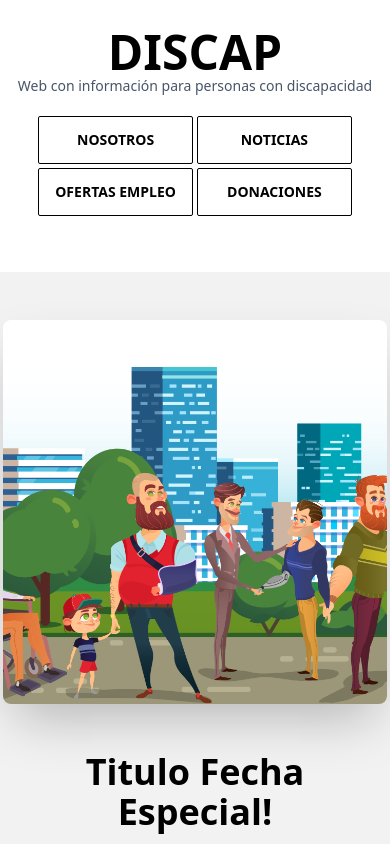
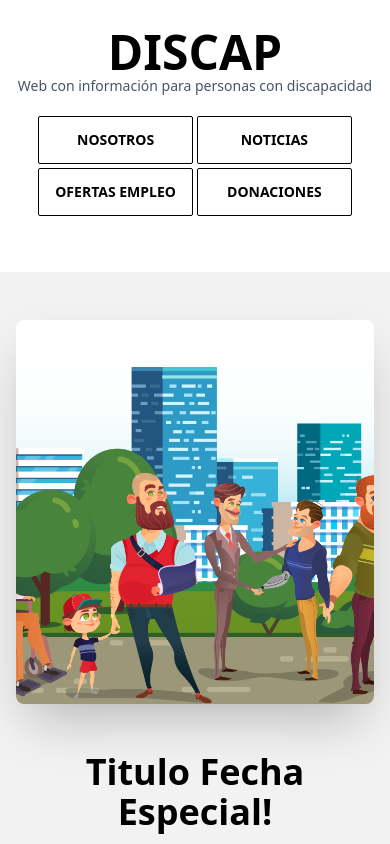
Before and after one commit to millerarocha/discap2023, a React (Vite) app: page / in a window 390 px wide. Shown: the top 844 px of the page. Built offline with nearby package versions, Linux system fonts and the light colour scheme.

Commit message:
fix/hero-image-responsive

```diff
--- a/src/Routes/Main/Landing/Hero/Hero.jsx
+++ b/src/Routes/Main/Landing/Hero/Hero.jsx
@@ -2,11 +2,11 @@ import disabilitiesImg from '../../../../assets/disabilities.png';
 
 const Hero = () => {
   return (
-    <section id='welcome' className='px-12 my-12 py-8 bg-base-200'>
+    <section id='welcome' className='lg:px-12 my-12 py-8 bg-base-200'>
       <div className='hero-content flex-col lg:flex-row-reverse justify-between mx-auto'>
         <img
           src={disabilitiesImg}
-          className='max-w-sm h-96 rounded-lg shadow-2xl mb-8 lg:w-1/2  lg:mb-0 object-cover'
+          className='h-96 rounded-lg shadow-2xl mb-8 lg:w-1/2  lg:mb-0 object-cover'
           alt='Descripcion de la imagen de la fecha especial'
         />
         <div className='flex flex-col lg:mr-16 text-center lg:text-left lg:w-1/2'>
--- a/src/Routes/Main/MainJobs/MainJobs.jsx
+++ b/src/Routes/Main/MainJobs/MainJobs.jsx
@@ -5,7 +5,7 @@ const MainJobs = () => {
   return (
     <section>
       <SectionNav jobsSection />
-      <div className='container mx-auto'>
+      <div className='container mx-auto  md:px-5'>
         <h2 className='text-center text-5xl my-12 underline'>
           Ofertas de empleo
         </h2>
--- a/src/Routes/Main/MainNews/MainNews.jsx
+++ b/src/Routes/Main/MainNews/MainNews.jsx
@@ -5,7 +5,7 @@ const MainNews = () => {
   return (
     <section>
       <SectionNav />
-      <div className='container mx-auto'>
+      <div className='container mx-auto md:px-5'>
         <h2 className='text-center text-5xl my-12 underline'>Noticias</h2>
         <p className='text-center text-xl w-2/3 mx-auto'>
           Bienvenidos a la sección de noticias, en esta sección encontrarás
```
